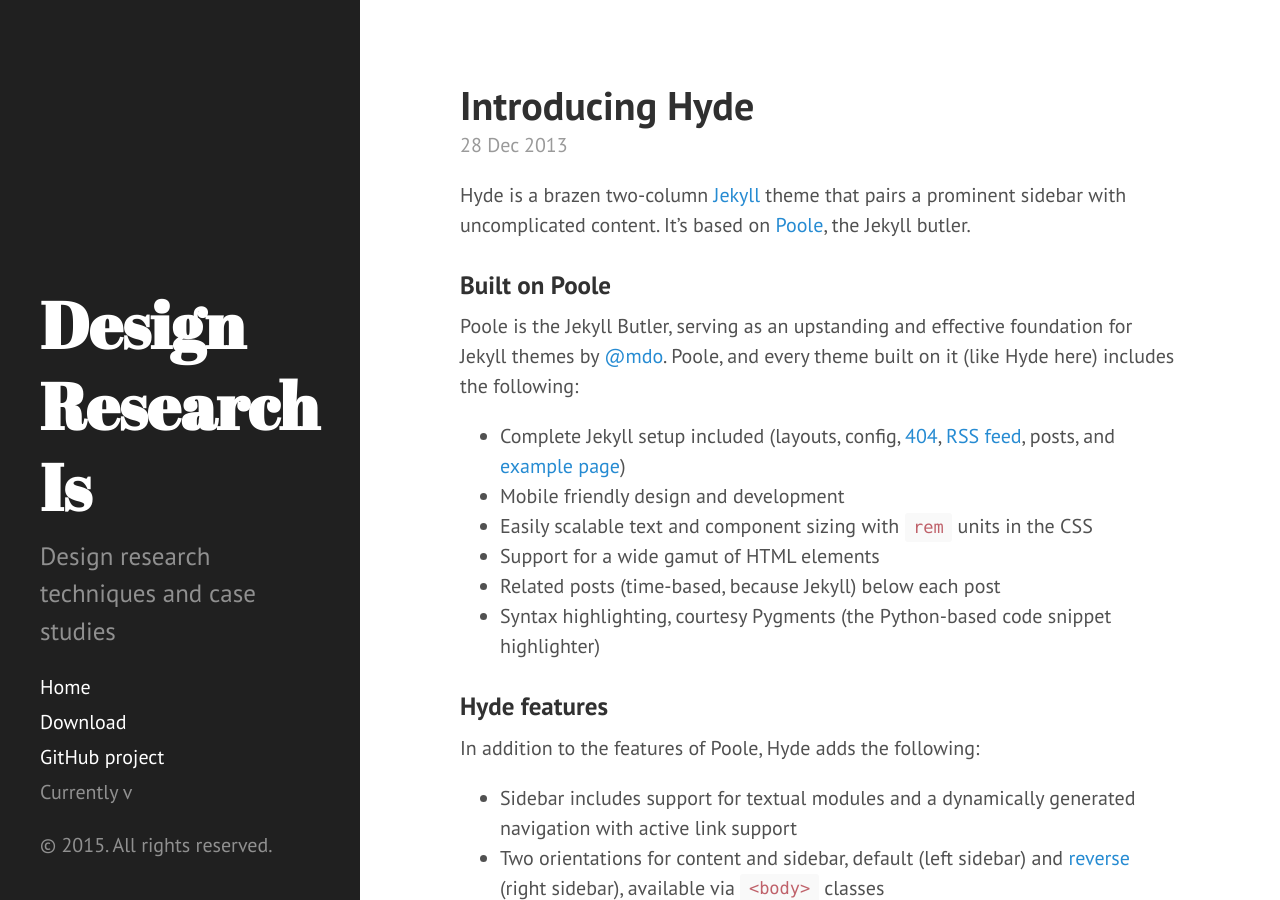
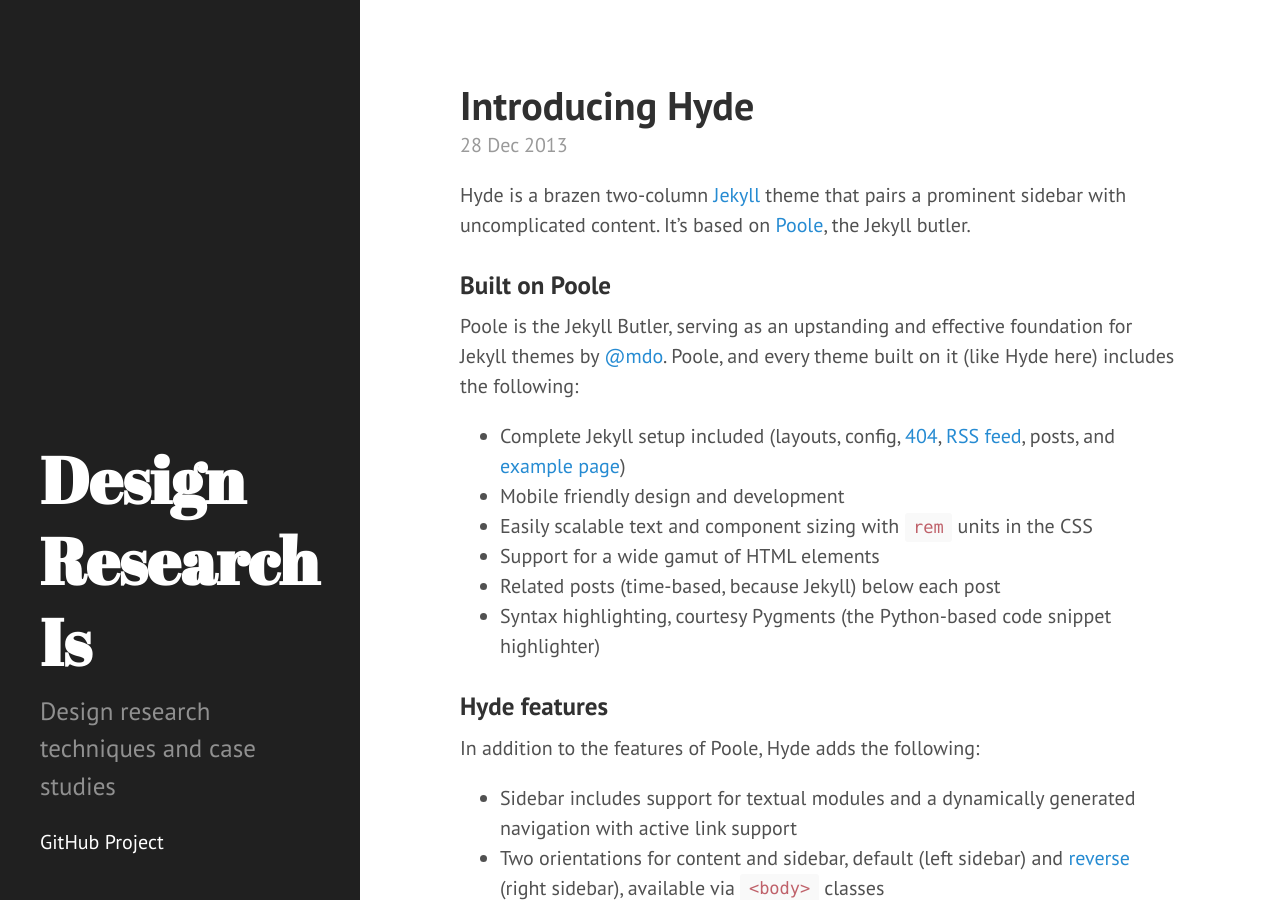
Before and after one commit to codesignlab/design-research, a Jekyll site: the page built from index.html, in a window 1280 px wide and 900 px high. Built offline with Jekyll 4.4.1, drawn with Linux system fonts in a browser that asks for light colours; Markdown is read by kramdown in place of the engine named in the settings; the list of posts is cut into pages by our own code.

Commit message:
Simplify sidebar

```diff
--- a/_includes/sidebar.html
+++ b/_includes/sidebar.html
@@ -10,27 +10,8 @@
     </div>
 
     <nav class="sidebar-nav">
-      <a class="sidebar-nav-item{% if page.url == site.baseurl %} active{% endif %}" href="{{ site.baseurl }}">Home</a>
-
-      {% comment %}
-        The code below dynamically generates a sidebar nav of pages with
-        `layout: page` in the front-matter. See readme for usage.
-      {% endcomment %}
-
-      {% assign pages_list = site.pages %}
-      {% for node in pages_list %}
-        {% if node.title != null %}
-          {% if node.layout == "page" %}
-            <a class="sidebar-nav-item{% if page.url == node.url %} active{% endif %}" href="{{ node.url }}">{{ node.title }}</a>
-          {% endif %}
-        {% endif %}
-      {% endfor %}
-
-      <a class="sidebar-nav-item" href="{{ site.github.repo }}/archive/v{{ site.version }}.zip">Download</a>
-      <a class="sidebar-nav-item" href="{{ site.github.repo }}">GitHub project</a>
-      <span class="sidebar-nav-item">Currently v{{ site.version }}</span>
+      <a class="sidebar-nav-item" href="{{ site.github.repo }}">GitHub Project</a>
     </nav>
 
-    <p>&copy; {{ site.time | date: '%Y' }}. All rights reserved.</p>
   </div>
 </div>
```
